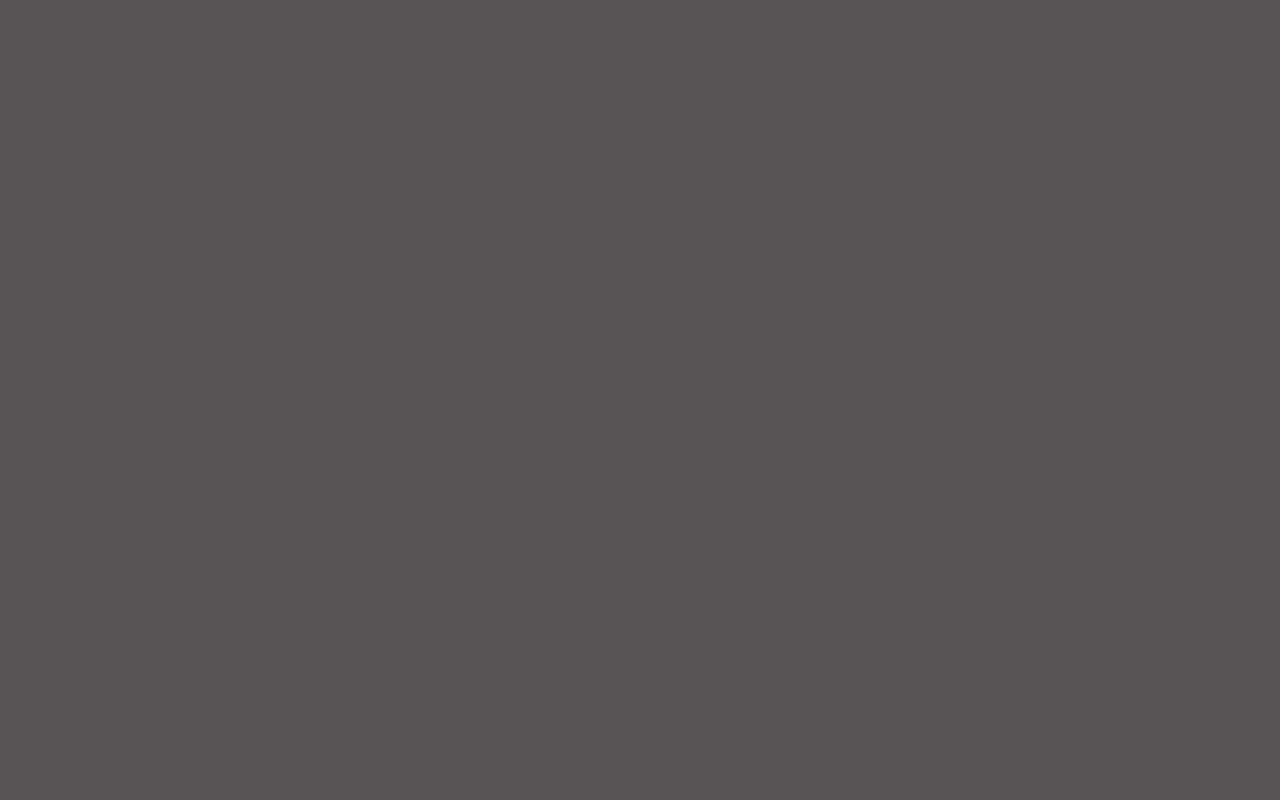
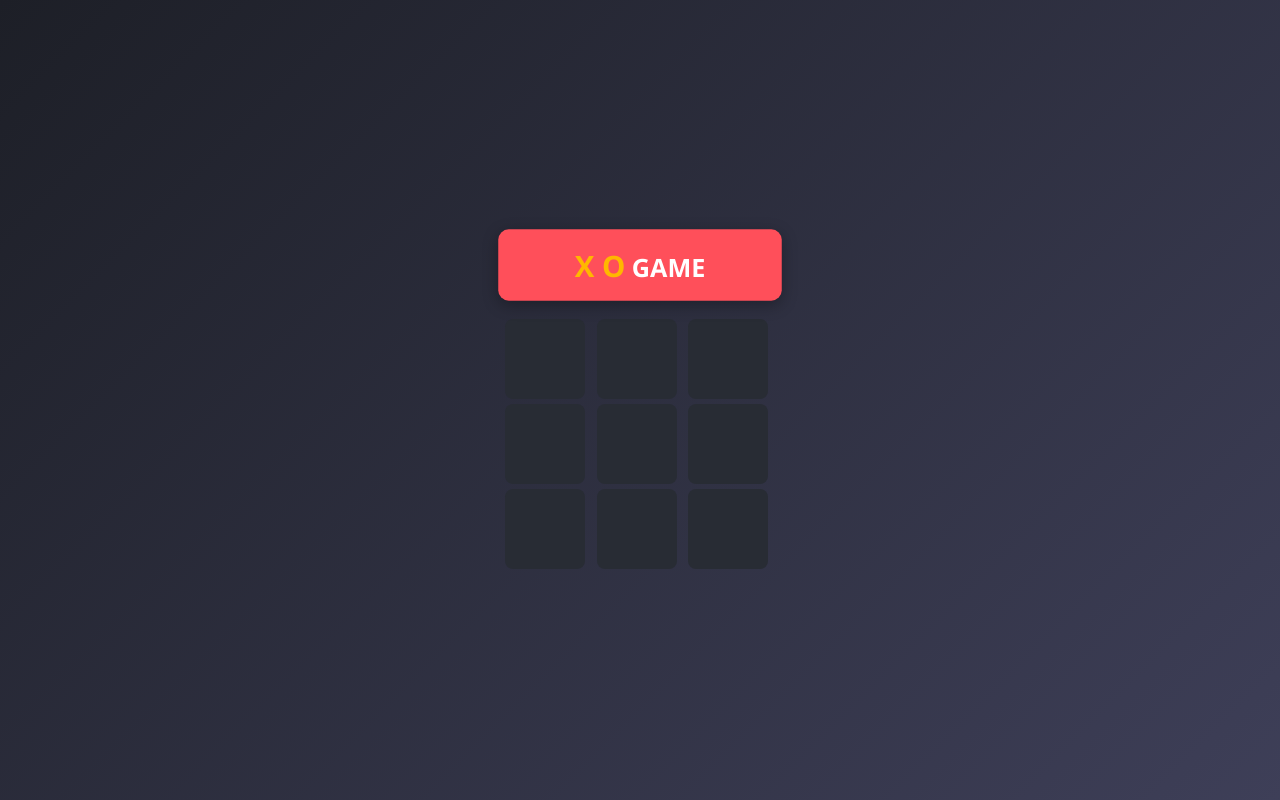
Before and after one commit to Mohammed-ABR/Separation-of-Concerns-Tic-Tac-Toe-, a website: page index.html in a window 1280 px wide. Drawn offline with Linux system fonts and the light colour scheme.

Commit message:
first commit

```diff
--- a/css/index.css
+++ b/css/index.css
@@ -1,12 +1,88 @@
-*,
-*::before,
-*::after {
+body {
+    background: linear-gradient(135deg, #1d1f27, #3e3f58);
+    display: flex;
+    justify-content: center;
+    align-items: center;
+    height: 100vh;
     margin: 0;
-    padding: 0;
-    box-sizing: border-box;
 }
 
-body {
-    font-family: Arial, Helvetica, sans-serif;
-    background-color: #565454;
+.game {
+    width: 270px;
+    font-family: 'Segoe UI', Tahoma, Geneva, Verdana, sans-serif;
+    color: white;
+    text-align: center;
+    user-select: none;
 }
+
+.title {
+    background: #ff4f5a;
+    padding: 15px;
+    font-size: 24px;
+    font-weight: bold;
+    margin-bottom: 20px;
+    border-radius: 10px;
+    box-shadow: 0 4px 15px rgba(0,0,0,0.3);
+    animation: pulse 2s infinite;
+}
+
+.title span {
+    color: #ffb700;
+    font-size: 28px;
+}
+
+.grid {
+    display: grid;
+    grid-template-columns: repeat(3, 1fr);
+    gap: 5px;
+}
+
+.square {
+    width: 80px;
+    height: 80px;
+    background: #282c34;
+    color: #fff;
+    font-size: 48px;
+    display: flex;
+    justify-content: center;
+    align-items: center;
+    border-radius: 8px;
+    cursor: pointer;
+    transition: background 0.3s, transform 0.2s;
+}
+
+.square:hover {
+    background: #444857;
+    transform: scale(1.05);
+}
+
+.square.filled-x {
+    color: #f39c12;
+    animation: pop 0.3s ease-out;
+}
+
+.square.filled-o {
+    color: #1abc9c;
+    animation: pop 0.3s ease-out;
+}
+
+.square.win {
+    background: #27ae60 !important;
+    animation: flash 0.5s alternate infinite;
+}
+
+@keyframes pulse {
+    0% { transform: scale(1); }
+    50% { transform: scale(1.05); }
+    100% { transform: scale(1); }
+}
+
+@keyframes pop {
+    0% { transform: scale(0); opacity: 0; }
+    100% { transform: scale(1); opacity: 1; }
+}
+
+@keyframes flash {
+    from { opacity: 1; }
+    to { opacity: 0.5; }
+}
--- a/index.html
+++ b/index.html
@@ -1,13 +1,27 @@
 <!doctype html>
 <html lang="en">
     <head>
-        <meta charset="UTF-8" />
-        <meta http-equiv="X-UA-Compatible" content="IE=edge" />
-        <meta name="viewport" content="width=device-width, initial-scale=1.0" />
-        <link rel="stylesheet" href="./css/index.css" />
-        <title>JS starter</title>
+    <meta charset="UTF-8" />
+    <meta http-equiv="X-UA-Compatible" content="IE=edge" />
+    <meta name="viewport" content="width=device-width, initial-scale=1.0" />
+    <link rel="stylesheet" href="./css/index.css" />
+    <title>Tic Tac Toe</title>
     </head>
     <body>
-        <script type="module" src="./src/init.js"></script>
+    <div class="game">
+        <div class="title"><span>X O</span> GAME</div>
+        <div class="grid">
+        <div class="square" id="item1" onclick="game(this.id)"></div>
+        <div class="square" id="item2" onclick="game(this.id)"></div>
+        <div class="square" id="item3" onclick="game(this.id)"></div>
+        <div class="square" id="item4" onclick="game(this.id)"></div>
+        <div class="square" id="item5" onclick="game(this.id)"></div>
+        <div class="square" id="item6" onclick="game(this.id)"></div>
+        <div class="square" id="item7" onclick="game(this.id)"></div>
+        <div class="square" id="item8" onclick="game(this.id)"></div>
+        <div class="square" id="item9" onclick="game(this.id)"></div>
+        </div>
+    </div>
+    <script type="module" src="./src/init.js"></script>
     </body>
 </html>
--- a/src/init.js
+++ b/src/init.js
@@ -1 +1,43 @@
-import data from './data.js';
+let title = document.querySelector('.title');
+let turn = 'x';
+let squares = [];
+
+function end(num1, num2, num3) {
+    title.innerHTML = `${squares[num1]} wins!`;
+    for (let i of [num1, num2, num3]) {
+        document.getElementById('item' + i).classList.add('win');
+    }
+    setInterval(() => title.innerHTML += '.', 1000);
+    setTimeout(() => location.reload(), 4000);
+}
+
+function winner() {
+    for (let i = 1; i < 10; i++) {
+        squares[i] = document.getElementById('item' + i).innerHTML;
+    }
+    const combos = [
+        [1, 2, 3], [4, 5, 6], [7, 8, 9],
+        [1, 4, 7], [2, 5, 8], [3, 6, 9],
+        [1, 5, 9], [3, 5, 7],
+    ];
+    for (let combo of combos) {
+        const [a, b, c] = combo;
+        if (squares[a] && squares[a] === squares[b] && squares[a] === squares[c]) {
+            end(a, b, c);
+            return;
+        }
+    }
+}
+
+function game(id) {
+    let element = document.getElementById(id);
+    if (element.innerHTML === '') {
+        element.innerHTML = turn;
+        element.classList.add(turn === 'x' ? 'filled-x' : 'filled-o');
+        turn = turn === 'x' ? 'o' : 'x';
+        title.innerHTML = `${turn}'s turn`;
+        winner();
+    }
+}
+
+window.game = game;
```
Also changed, not shown: 1 other file.
